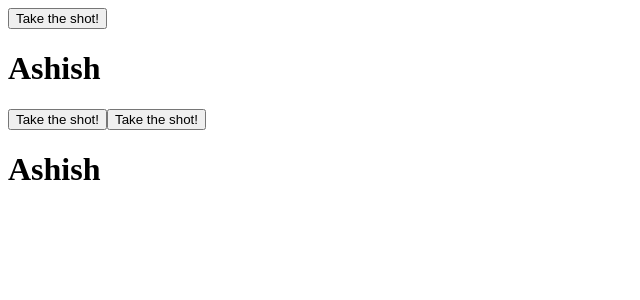
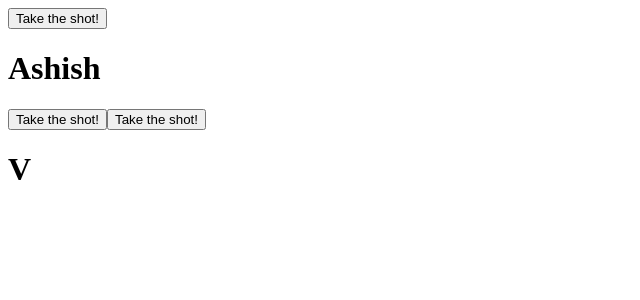
Before and after one commit to ashishvermakoderma1998/React_Event, a React (Vite) app: page / in a window 1280 px wide. Shown: the top 300 px of the page, without its empty margins (0-640 px from the left). Built offline with nearby package versions, Linux system fonts and the light colour scheme.

Commit message:
update code

```diff
--- a/src/App.jsx
+++ b/src/App.jsx
@@ -28,7 +28,7 @@ function App() {
 
     {/* react event object */}
     <button onClick={(event) => shoot3("Goal!", event)}>Take the shot!</button>
-    <h1>Ashish</h1>
+    <h1>V</h1>
     </>
   )
 }
```
